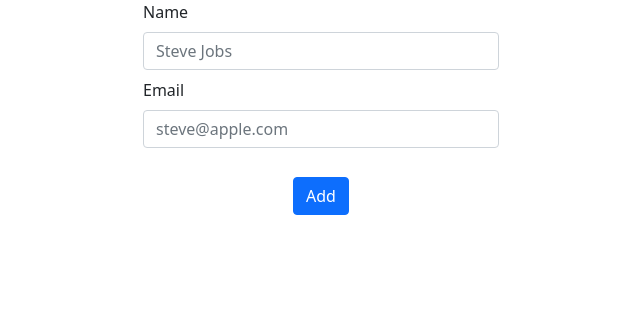
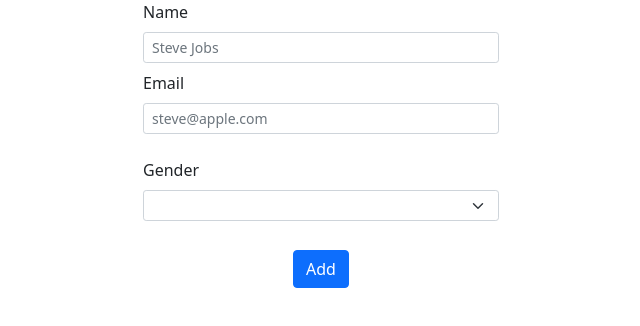
Before and after one commit to ashish553/crud-ops, a Vue app in the folder front-end/: page / in a window 1280 px wide. Shown: the top 326 px of the page, without its empty margins (319-959 px from the left). Built offline with nearby package versions, Linux system fonts and the light colour scheme; no server answers.

Commit message:
gender field added

```diff
--- a/front-end/src/components/CreateUser.vue
+++ b/front-end/src/components/CreateUser.vue
@@ -4,13 +4,24 @@
     <div class="row form-group justify-content-center mb-2">
       <div class="col-md-4 col-sm-4 col-10">
         <label for="nameInput" class="form-label">Name</label>
-        <input type="text" name="name" id="name" class="form-control input-sm" placeholder="Steve Jobs" v-model="name">
+        <input type="text" name="name" id="name" class="form-control form-select-sm" placeholder="Steve Jobs" v-model="name">
       </div>
     </div>
     <div class="row form-group justify-content-center">
       <div class="col-md-4 col-sm-4 col-10">
-        <label for="nameInput" class="form-label">Email</label>
-        <input type="email" name="email" id="email" class="form-control input-sm" placeholder="steve@apple.com" v-model="email">
+        <label for="emailInput" class="form-label">Email</label>
+        <input type="email" name="email" id="email" class="form-control form-select-sm" placeholder="steve@apple.com" v-model="email">
+      </div>
+    </div>
+    <div class="row form-group justify-content-center mt-4">
+      <div class="col-md-4 col-sm-4 col-10">
+        <label for="genderInput" class="form-label">Gender</label>
+        <select name="gender" id="gender" class="form-select form-select-sm" v-model="gender">
+          <option selected>Select an option</option>
+          <option value="Male">Male</option>
+          <option value="Female">Female</option>
+          <option value="Other">Others</option>
+        </select>
       </div>
     </div>
     <div class="row justify-content-center mt-4">
@@ -33,14 +44,16 @@ export default {
   data () {
     return {
       name: '',
-      email: ''
+      email: '',
+      gender: ''
     }
   },
   methods: {
     createUsers () {
       const newUserData = {
         name: this.name,
-        email: this.email
+        email: this.email,
+        gender: this.gender
       }
       this.$emit('createUser', newUserData)
     }
--- a/front-end/src/components/Users.vue
+++ b/front-end/src/components/Users.vue
@@ -3,12 +3,13 @@
   <div>
     <div class="row">
       <div>
-        <table class="table table-hover table-striped">
+        <table class="table table-hover table-striped align-center">
           <thead class="dark">
             <tr>
               <th scope="col">Id</th>
               <th scope="col">Name</th>
               <th scope="col">Email</th>
+              <th scope="col">Gender</th>
               <th>Operation</th>
             </tr>
           </thead>
@@ -17,7 +18,8 @@
               <td scope="row">{{ user.id }}</td>
               <td scope="row">{{ user.name }}</td>
               <td scope="row">{{ user.email }}</td>
-              <td scope="row"><button type="button" class="btn btn-danger btn-sm" @click="deleteaUser(user.id)">Delete</button><button type="button" class="btn btn-secondary btn-sm">Edit</button></td>
+              <td scope="row">{{ user.gender }}</td>
+              <td scope="row"><div><button type="button" class="btn btn-danger btn-sm" @click="deleteaUser(user.id)">Delete</button><button type="button" class="btn btn-secondary btn-sm">Edit</button></div></td>
               <!-- <td scope="row">Operation</td> -->
             </tr>
           </tbody>
--- a/front-end/src/services/userServices.js
+++ b/front-end/src/services/userServices.js
@@ -9,7 +9,7 @@ export async function createUsers (data) {
   const response = await fetch('http://localhost:8000/api/user', {
     method: 'POST',
     headers: {'Content-Type': 'application/json'},
-    body: JSON.stringify({name: data.name, email: data.email})
+    body: JSON.stringify({name: data.name, email: data.email, gender: data.gender})
   })
   return response
 }
```
Also changed, not shown: 1 other file (tests, documents, lock files or other folders).
